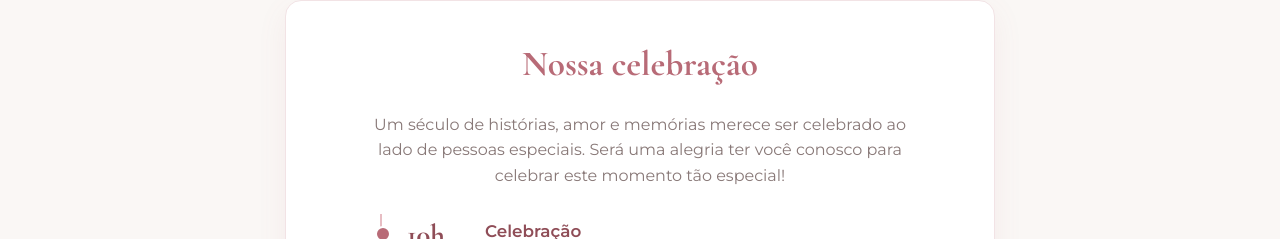
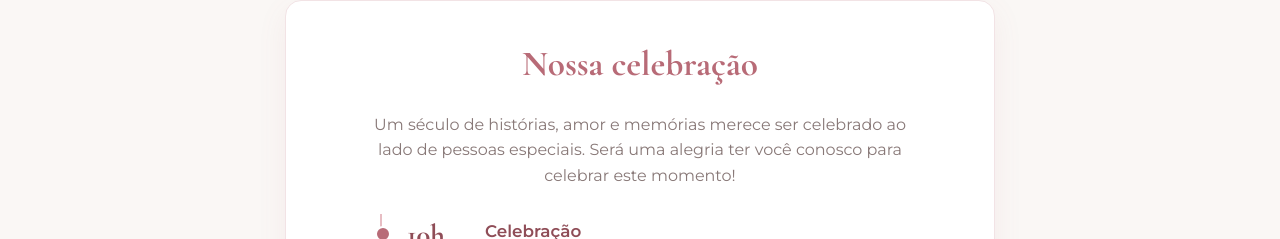
Before and after one commit to confirmeaqui/100-anos-maria-lopes-, a plain HTML site: page index.html in a window 1280 px wide. Shown: the part 519-758 px from the top of the page. Drawn offline with nearby package versions, Linux system fonts and the light colour scheme.

Commit message:
Update index.html

```diff
--- a/index.html
+++ b/index.html
@@ -304,7 +304,7 @@
     <!-- Detalhes da Festa -->
     <div class="card">
       <h2 class="section-title">Nossa celebração</h2>
-      <p class="intro-event">Um século de histórias, amor e memórias merece ser celebrado ao lado de pessoas especiais. Será uma alegria ter você conosco para celebrar este momento tão especial!</p>
+      <p class="intro-event">Um século de histórias, amor e memórias merece ser celebrado ao lado de pessoas especiais. Será uma alegria ter você conosco para celebrar este momento!</p>
       <div class="timeline">
         <div class="timeline-item"><span class="time">10h</span><div><h3>Celebração</h3><p>Um momento de gratidão pela vida de Maria Lopes.</p></div></div>
         <div class="timeline-item"><span class="time">12h</span><div><h3>Almoço comemorativo</h3><p>Depois da celebração, vamos compartilhar uma refeição especial.</p></div></div>
```
